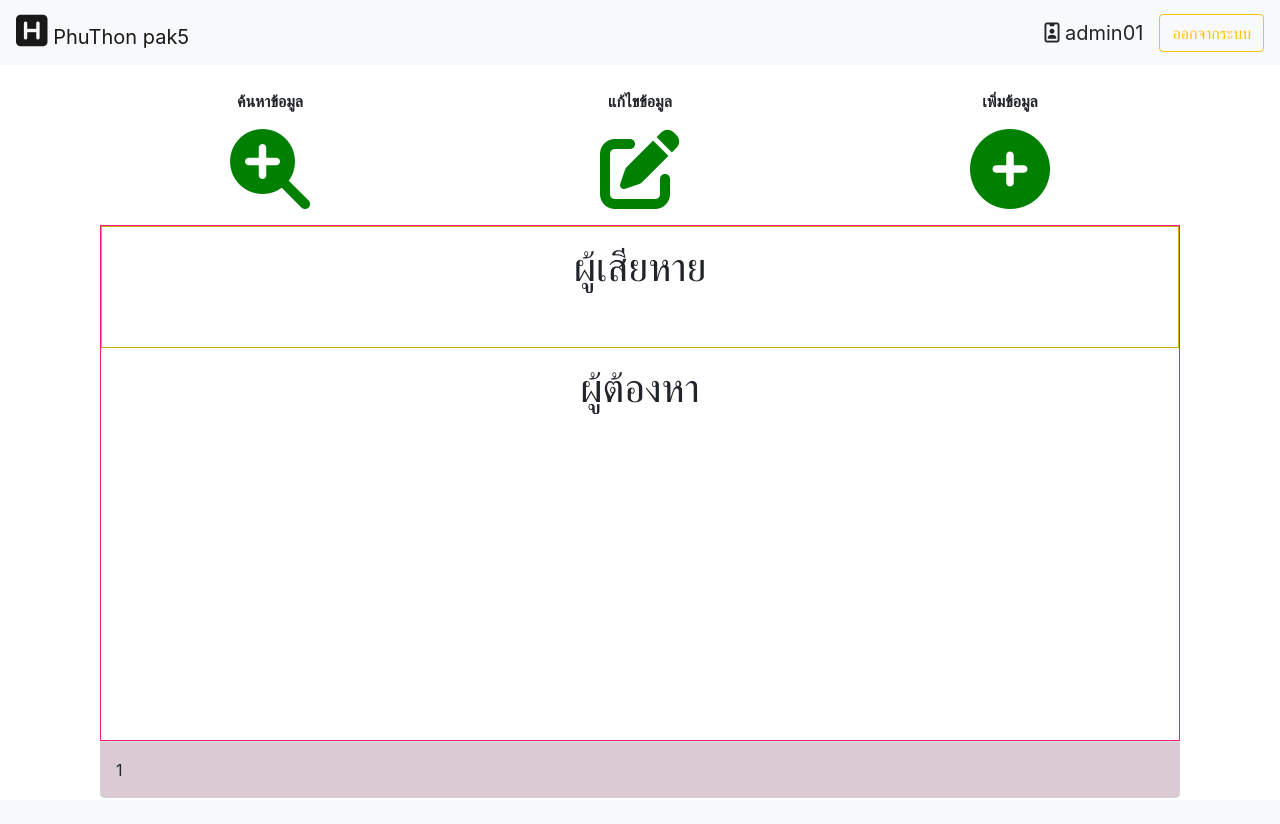
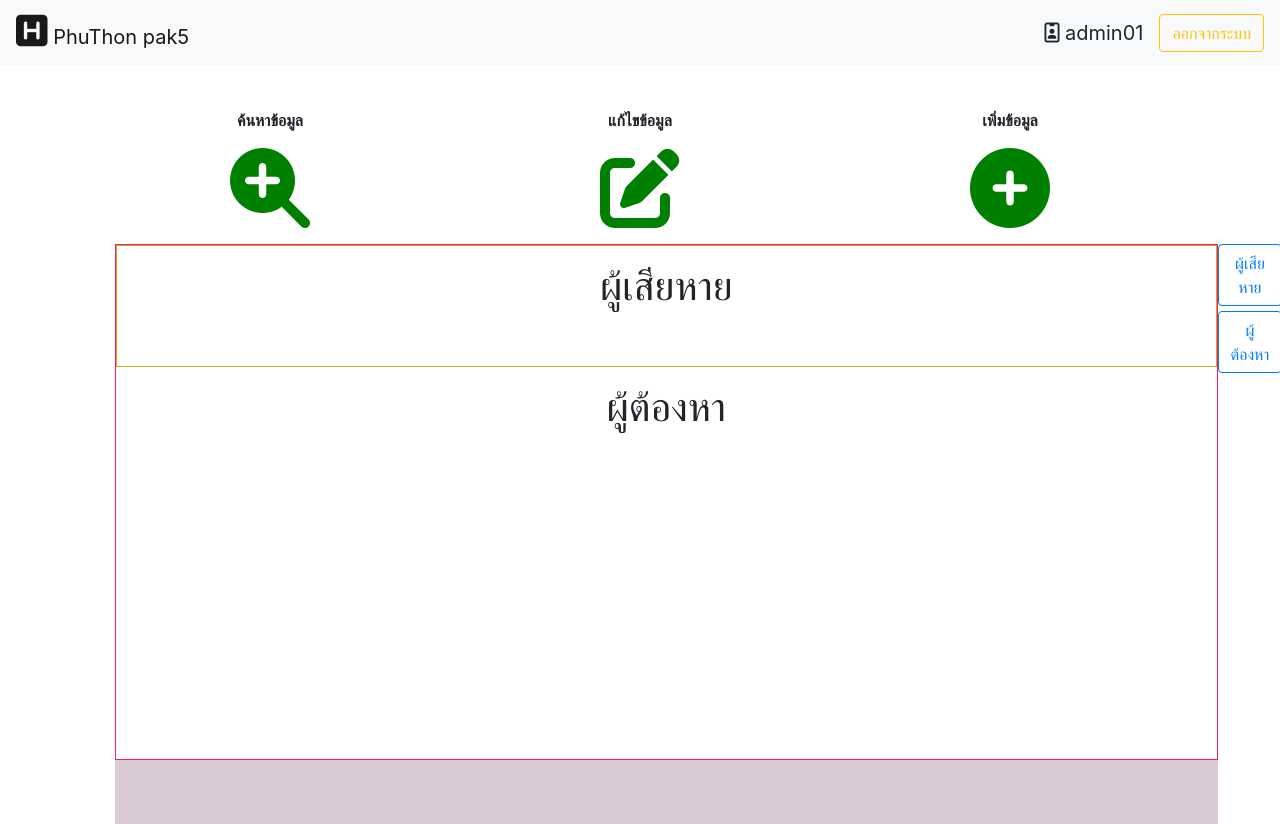
Before and after one commit to goodlifermutl/projectPhuThon, a PHP site: the page made by module/main/home.php in a window 1280 px wide. Before the commit the page ends 798 px from the top, so only its background shows below. Run offline with PHP 8.4, Linux system fonts and the light colour scheme; a user stored in the database is signed in; data comes from the database, SQL or seed files in the repository; both versions use the stored data as it was after the commit; some libraries are stand-ins or nearby versions.

Commit message:
8/7/2019

```diff
--- a/module/main/data_firstpage.php
+++ b/module/main/data_firstpage.php
@@ -1,10 +1,10 @@
-
 
 <div  class="topbigbody">
     <div class="subbigbody">
       <br>
     <div class="row">
     <div class="col-sm-4">
+
     <p class="text-center"><b>ค้นหาข้อมูล</b></p>
       <a href="#" id="myBtnSc">
       <p class="text-center"><i class="fas fa-search-plus" style="font-size: 80px"></i></i></p>
@@ -115,7 +115,6 @@
             </div>
           </div>
       </div>
-      <div class="footer">1</div>
       <script>
         $(document).ready(function(){
         $('#table_id').DataTable();
--- a/module/main/home.css
+++ b/module/main/home.css
@@ -21,7 +21,7 @@
   /* border:1px solid #ee780a; */
 }
 .subbigbody{
-  /* border: 1px solid #f31d76; */
+  padding-top: 10%;
 }
 .iconcenter{
   font-size: 34px;
@@ -35,6 +35,22 @@ a:hover{
 }
 .beforfooter{
   border: 1px solid #f31d76;
+}
+.bf-footer{
+  border: 1px solid #f31d76;
+  float: left;
+  width: 105%;
+}
+.menu{
+  display: flex;
+}
+.clearfloat{
+  clear: both;
+}
+.footer-view{
+  background-color: #d9cad3;
+  padding: 2rem;
+  width: 105%;
 }
 .footer {
   background-color: #d9cad3;
--- a/module/main/home.php
+++ b/module/main/home.php
@@ -56,7 +56,7 @@ window.location.href = "../../index.html";
 }
 ?>
 <?php echo $com_s ?>
- <nav class="navbar navbar-expand-lg navbar-light bg-light">
+ <nav class="navbar navbar-expand-lg navbar-light bg-light fixed-top">
   <button class="navbar-toggler" type="button" data-toggle="collapse" data-target="#navbarTogglerDemo03" aria-controls="navbarTogglerDemo03" aria-expanded="false" aria-label="Toggle navigation">
     <span class="navbar-toggler-icon"></span>
   </button>
--- a/module/view/view_data.php
+++ b/module/view/view_data.php
@@ -35,7 +35,6 @@ window.location.href = "index.html";
       <button class="btn btn-outline-success my-2 my-sm-0" type="submit">Search</button>
     </form> -->
     <div class="subbigbody">
-      <br>
     <div class="row">
     <div class="col-sm-4">
     <p class="text-center"><b>ค้นหาข้อมูล</b></p>
@@ -58,8 +57,10 @@ window.location.href = "index.html";
     </div>
     </div>
     </div>
-  <div class="beforfooter">
+    <div class="col-md">
+  <div class="bf-footer">
     <div class="victim">
+    <a name="ผู้เสียหาย"></a>
       <p><h1 class="text-center">ผู้เสียหาย</h1></p>
       <br>
       <form>
@@ -133,6 +134,7 @@ window.location.href = "index.html";
       </form>
      </div>
      <div class="villain">
+     <a name="ผู้ต้องหา"></a>
      <p><h1 class="text-center">ผู้ต้องหา</h1></p>
      <form>
 
@@ -218,7 +220,17 @@ window.location.href = "index.html";
       <br>
       <br>
 </div>
-<div class="footer">1</div>
+<div class="menu">
+    <ul style="list-style-type: none;margin:0;padding:0;">
+      <li style="margin:0px 0px 5px 0px;"><a href="#ผู้เสียหาย"><button type="button" class="btn btn-outline-primary">ผู้เสียหาย</button></a></li>
+      <li style="margin:0px 0px 5px 0px;"><a href="#ผู้ต้องหาย"><button type="button" class="btn btn-outline-primary">ผู้ต้องหา</button></a></li>
+    </ul>
+</div>
+<div class="clearfloat"></div>
+<div class="footer-view"></div>
+</div>
+
+
 
 <div class="modal fade" id="SC" role="dialog">
   <div class="modal-dialog modal-xl  role="document"">
```
Also changed, not shown: Database/phuthon.sql (+60 -1 lines).
